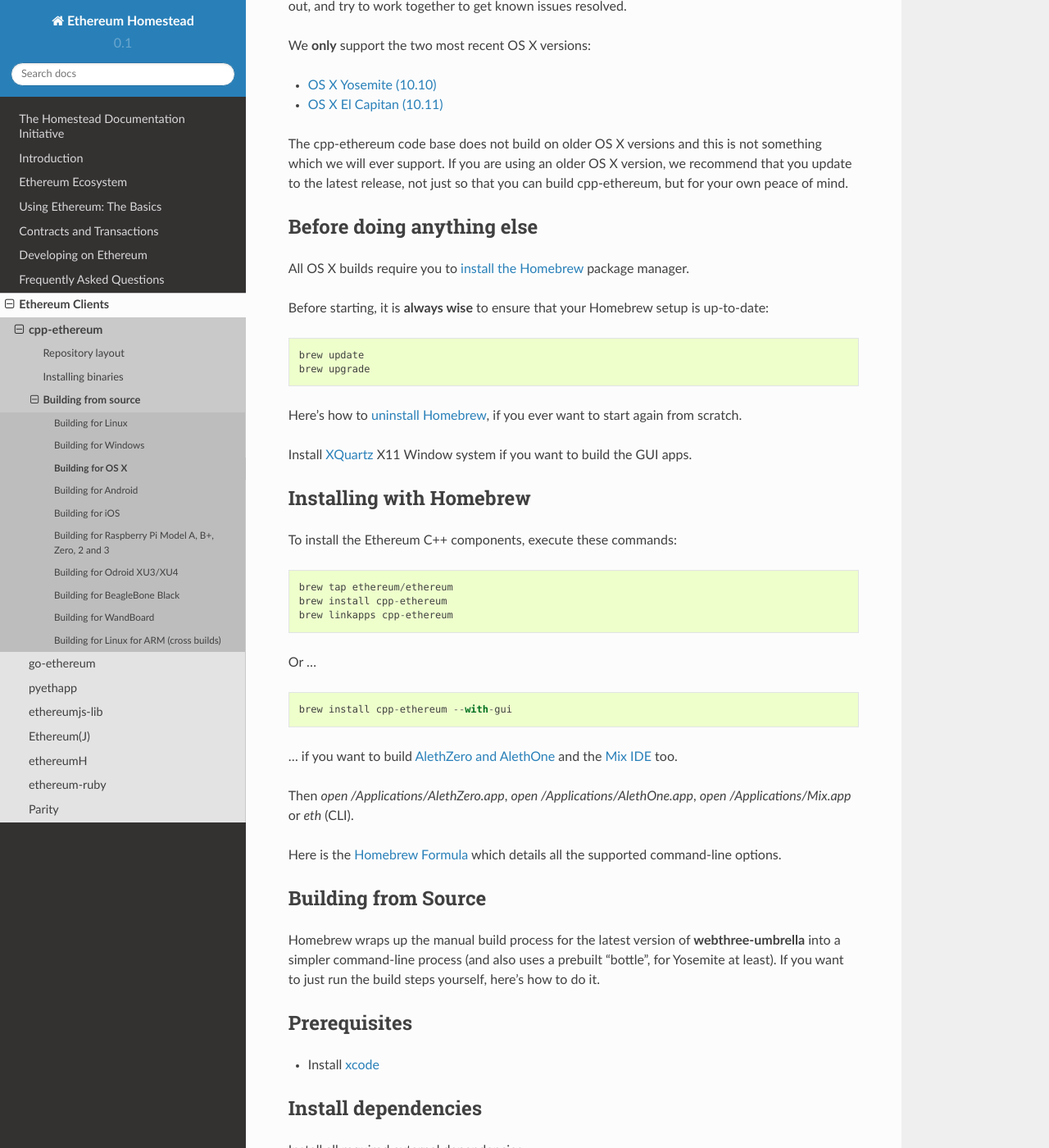
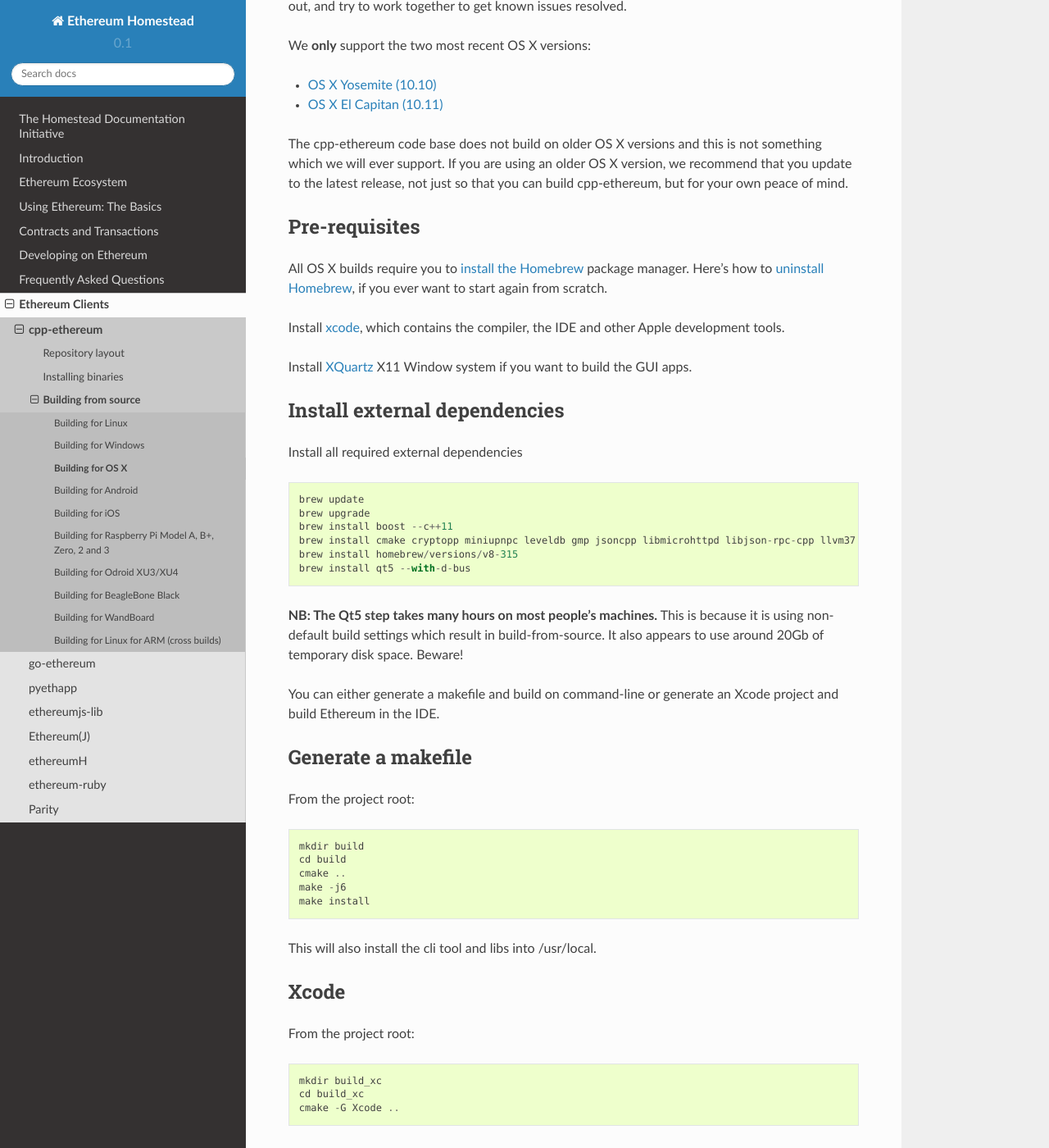
Before and after one commit to ethereum/homestead-guide, a Sphinx documentation site: the page built from source/ethereum-clients/cpp-ethereum/building-from-source/osx.rst, in a window 1280 px wide and 1400 px high, scrolled down 476 px. Shown: the whole window at 82% size. Built offline with Sphinx 7.4.7 and the Read the Docs theme 2.0.0, drawn with Linux system fonts in a browser that asks for light colours; some of the changed text lies outside the part shown.

Commit message:
Major pass on the OS X build instructions.

```diff
--- a/source/ethereum-clients/cpp-ethereum/building-from-source/osx.rst
+++ b/source/ethereum-clients/cpp-ethereum/building-from-source/osx.rst
@@ -35,79 +35,39 @@
 just so that you can build cpp-ethereum, but for your own peace of mind.
 
 
-Before doing anything else
+Pre-requisites
 --------------------------------------------------------------------------------
 
 All OS X builds require you to `install the Homebrew <http://brew.sh>`_
-package manager.
-
-Before starting, it is **always wise** to ensure that your Homebrew setup
-is up-to-date: ::
-
-    brew update
-    brew upgrade
-
-Here's how to `uninstall Homebrew
+package manager.  Here's how to `uninstall Homebrew
 <https://github.com/Homebrew/homebrew/blob/master/share/doc/homebrew/FAQ.md#how-do-i-uninstall-homebrew>`_,
 if you ever want to start again from scratch.
+
+Install `xcode <https://developer.apple.com/xcode/download/>`_, which contains
+the compiler, the IDE and other Apple development tools.
 
 Install `XQuartz <http://xquartz.macosforge.org/landing/>`_ X11 Window
 system if you want to build the GUI apps.
 
-Installing with Homebrew
---------------------------------------------------------------------------------
 
-To install the Ethereum C++ components, execute these commands: ::
-
-    brew tap ethereum/ethereum
-    brew install cpp-ethereum
-    brew linkapps cpp-ethereum
-
-Or ... ::
-
-    brew install cpp-ethereum --with-gui
-
-... if you want to build
-`AlethZero and AlethOne <https://github.com/ethereum/alethzero>`_ and
-the `Mix IDE <https://github.com/ethereum/wiki/wiki/Mix:-The-DApp-IDE>`_ too.
-
-Then `open /Applications/AlethZero.app`, `open /Applications/AlethOne.app`, `open /Applications/Mix.app` or `eth` (CLI).
-
-Here is the `Homebrew Formula
-<https://github.com/ethereum/homebrew-ethereum/blob/master/cpp-ethereum.rb>`_
-which details all the supported command-line options.
-
-Building from Source
---------------------------------------------------------------------------------
-
-Homebrew wraps up the manual build process for the latest version of **webthree-umbrella** into a simpler command-line process (and also uses a prebuilt "bottle", for Yosemite at least).   If you want to just run the build steps yourself, here's how to do it.
-
-Prerequisites
---------------------------------------------------------------------------------
-
-* Install `xcode <https://developer.apple.com/xcode/download/>`_
-
-Install dependencies
+Install external dependencies
 --------------------------------------------------------------------------------
 
 Install all required external dependencies ::
 
+    brew update
+    brew upgrade
     brew install boost --c++11
     brew install cmake cryptopp miniupnpc leveldb gmp jsoncpp libmicrohttpd libjson-rpc-cpp llvm37
     brew install homebrew/versions/v8-315
     brew install qt5 --with-d-bus
 
-NB:  The Qt5 step takes many hours on most people's machines, because it is using non-default build settings which result in build-from-source.  It also appears to use around 20Gb of temporary disk space.   Beware!
+**NB:  The Qt5 step takes many hours on most people's machines.**  This is because it is
+using non-default build settings which result in build-from-source.  It also appears
+to use around 20Gb of temporary disk space.   Beware!
 
-Clone source code repository, including sub-modules
--------------------------------------------------------------------------------- ::
-
-    git clone --recursive https://github.com/ethereum/webthree-umbrella.git
-    cd webthree-umbrella
-
-Make
---------------------------------------------------------------------------------
-You can either generate a makefile and build on command-line or generate an Xcode project and build Ethereum in the IDE.
+You can either generate a makefile and build on command-line or generate an
+Xcode project and build Ethereum in the IDE.
 
 Generate a makefile
 --------------------------------------------------------------------------------
@@ -133,6 +93,7 @@
 
 This will generate an Xcode project file along with some configs for you: **cpp-ethereum.xcodeproj**. Open this file in XCode and you should be able to build the project
 
+
 Troubleshooting
 --------------------------------------------------------------------------------
 
```
Also changed, not shown: source/ethereum-clients/cpp-ethereum/installing-binaries/osx-homebrew.rst (+34 -4 lines).
